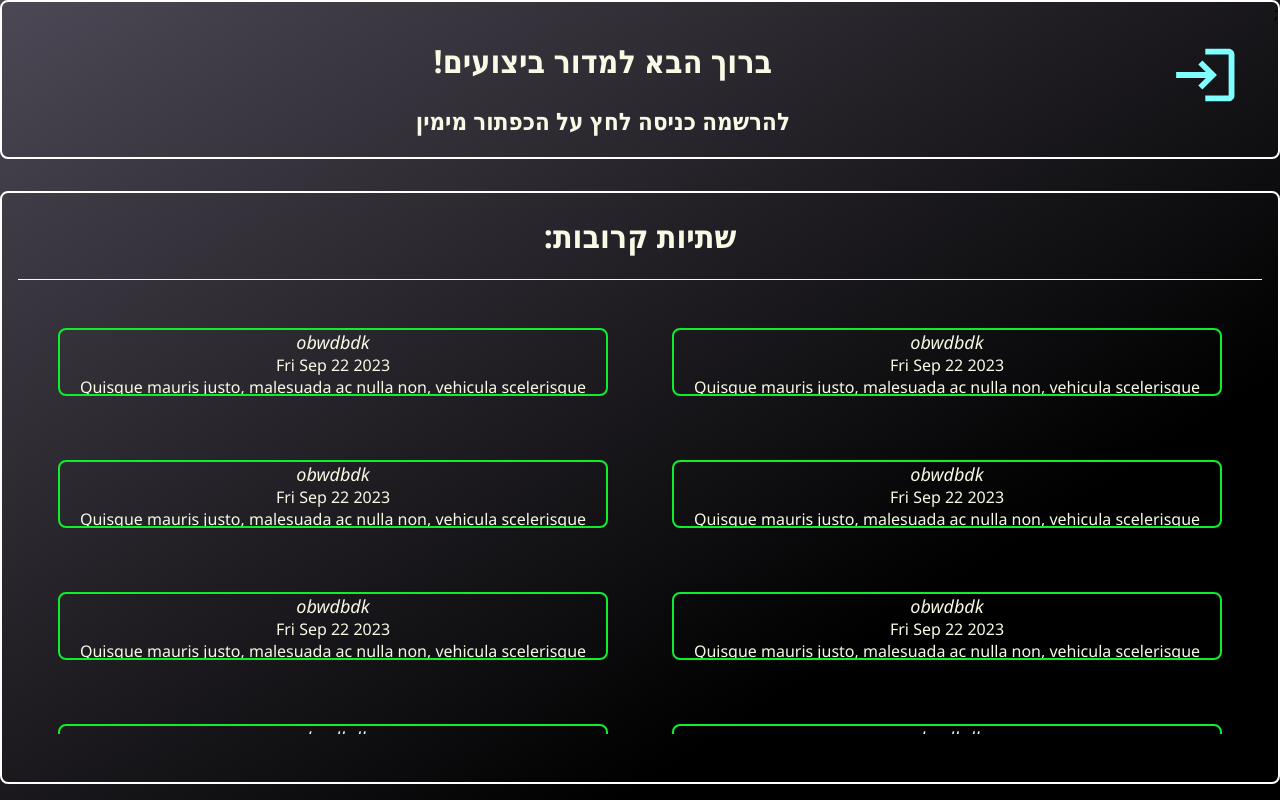
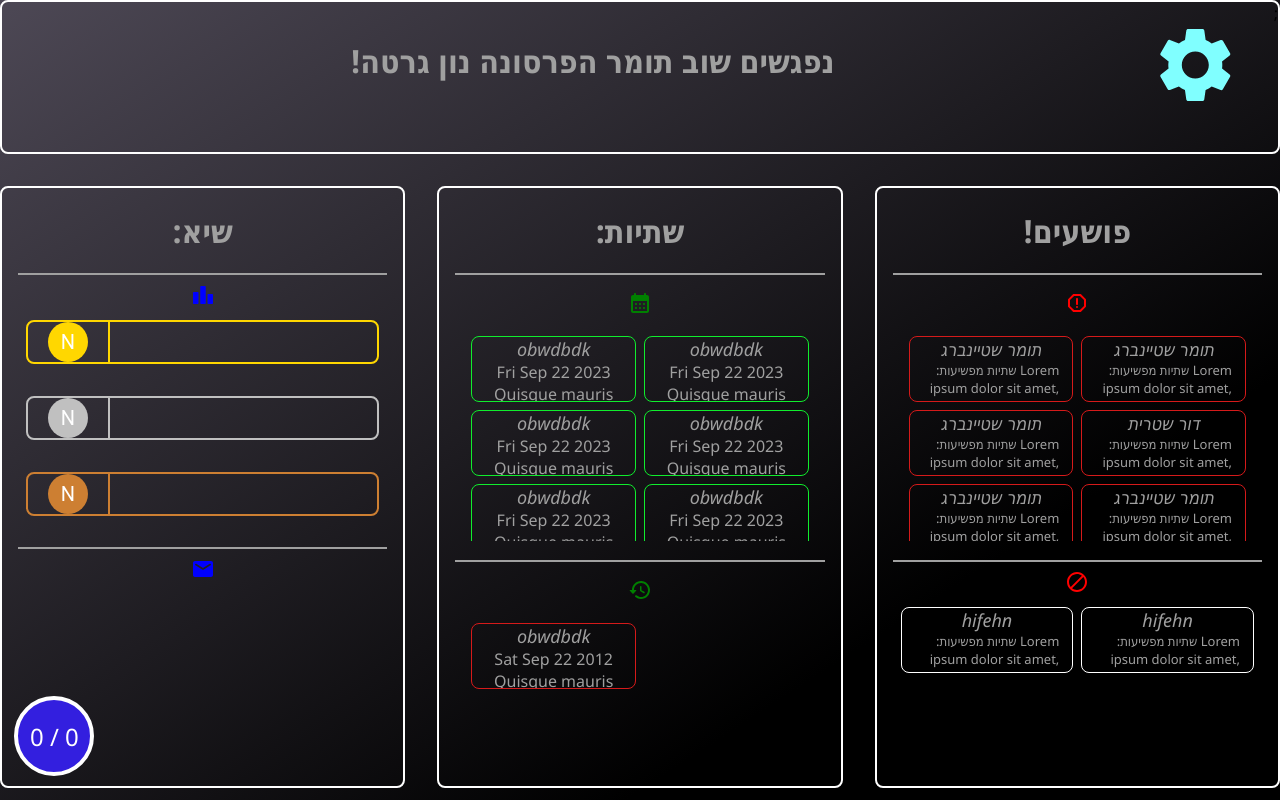
Before and after one commit to piloshachar14/golden-toasts, a React (Vite) app in the folder apps/client/: page / in a window 1280 px wide. Built offline with nearby package versions, Linux system fonts and the light colour scheme.

Commit message:
hotfix(client): change white color->light grey

```diff
--- a/apps/client/src/components/main-page/main-page.module.css
+++ b/apps/client/src/components/main-page/main-page.module.css
@@ -1,7 +1,7 @@
 :root {
   ---background-image:linear-gradient(147deg, #4d4855 0%, #000000 74%);
   ---bakcground-color:background-color: #4d4855;
-  ---white-color: #f8fae5;
+  ---white-color: #A0A0A0;
   ---button-color:#80FFFF;
   ---button-on-hover-color:#40FFFF;
   ---red-border-color:#d51a1a;
--- a/apps/client/src/components/main-page/main-page.tsx
+++ b/apps/client/src/components/main-page/main-page.tsx
@@ -2,7 +2,7 @@ import styles from './main-page.module.css';
 import { Heading, Category, Criminals, Toasts, Record } from '..';
 import { useState } from 'react';
 export const MainPage: React.FC = () => {
-  const [isLoggedIn, setIsLoggedIn] = useState(false);
+  const [isLoggedIn, setIsLoggedIn] = useState(true);
   return (
     <div className={styles.container}>
       <Heading
@@ -11,7 +11,6 @@ export const MainPage: React.FC = () => {
             ? '!נפגשים שוב תומר הפרסונה נון גרטה'
             : '!ברוך הבא למדור ביצועים'
         }
-        desc={isLoggedIn ? '' : 'להרשמה  כניסה לחץ על הכפתור מימין'}
         isLogin={isLoggedIn}
       />
 
```
